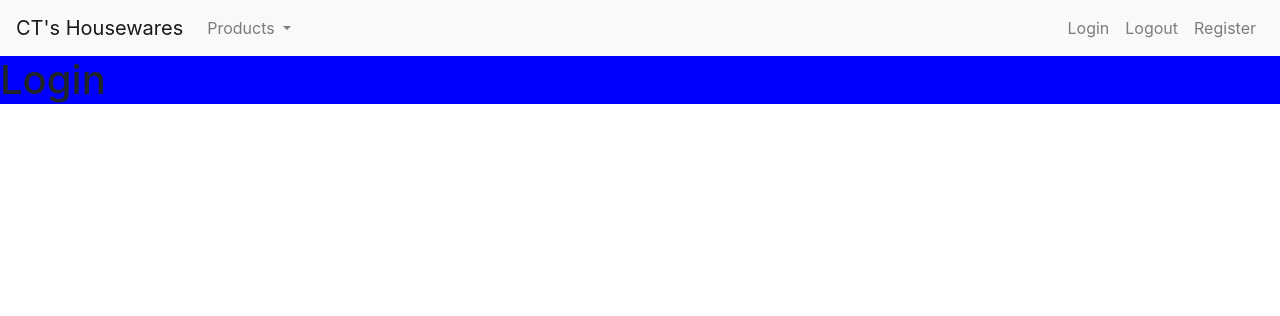
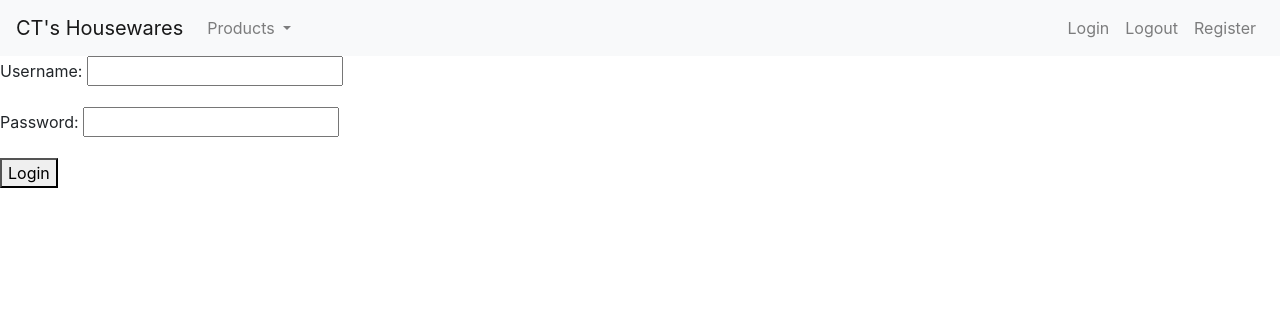
Before and after one commit to CharlieJT/cts_housewares, a Django app: template account/templates/login.html in a window 1280 px wide. Shown: the top 316 px of the page. Run offline with Django 3.2, Linux system fonts and the light colour scheme; the template is opened without the code that fills it: values that come from a table or form of the project are taken from there, others are empty; some libraries are stand-ins or nearby versions.

Commit message:
Add form to login view & render in login.html

```diff
--- /dev/null
+++ b/account/forms.py
@@ -0,0 +1,7 @@
+from django import forms
+
+
+class UserLoginForm(forms.Form):
+    """ Form used to log the user in """
+    username = forms.CharField()
+    password = forms.CharField(widget=forms.PasswordInput)
--- a/account/templates/login.html
+++ b/account/templates/login.html
@@ -3,5 +3,9 @@
 {% block title %}Login{% endblock %}
 
 {% block content %}
-    <h1>Login</h1>
+<form method="POST">{% csrf_token %}
+    {{ login_form.as_p }}
+    <button type="submit">Login</button>
+</form>
+
 {% endblock %}
--- a/cts_housewares/urls.py
+++ b/cts_housewares/urls.py
@@ -16,10 +16,11 @@ Including another URLconf
 from django.contrib import admin
 from django.urls import path
 from home.views import home_page
-from account.views import logout
+from account.views import logout, login
 
 urlpatterns = [
     path('admin/', admin.site.urls),
     path('', home_page, name="home_page"),
-    path('logout/', logout, name="logout"),
+    path('account/logout/', logout, name="logout"),
+    path('account/login/', login, name="login"),
 ]
--- a/templates/navbar.html
+++ b/templates/navbar.html
@@ -22,7 +22,7 @@
         </ul>
         <ul class="navbar-nav ml-auto">
             <li class="nav-item">
-                <a class="nav-link" href="#">Login</a>
+                <a class="nav-link" href="{% url 'login' %}">Login</a>
             </li>
             <li class="nav-item">
                 <a class="nav-link" href="{% url 'logout' %}">Logout</a>
```
Also changed, not shown: account/views.py (+7 -1 lines).
